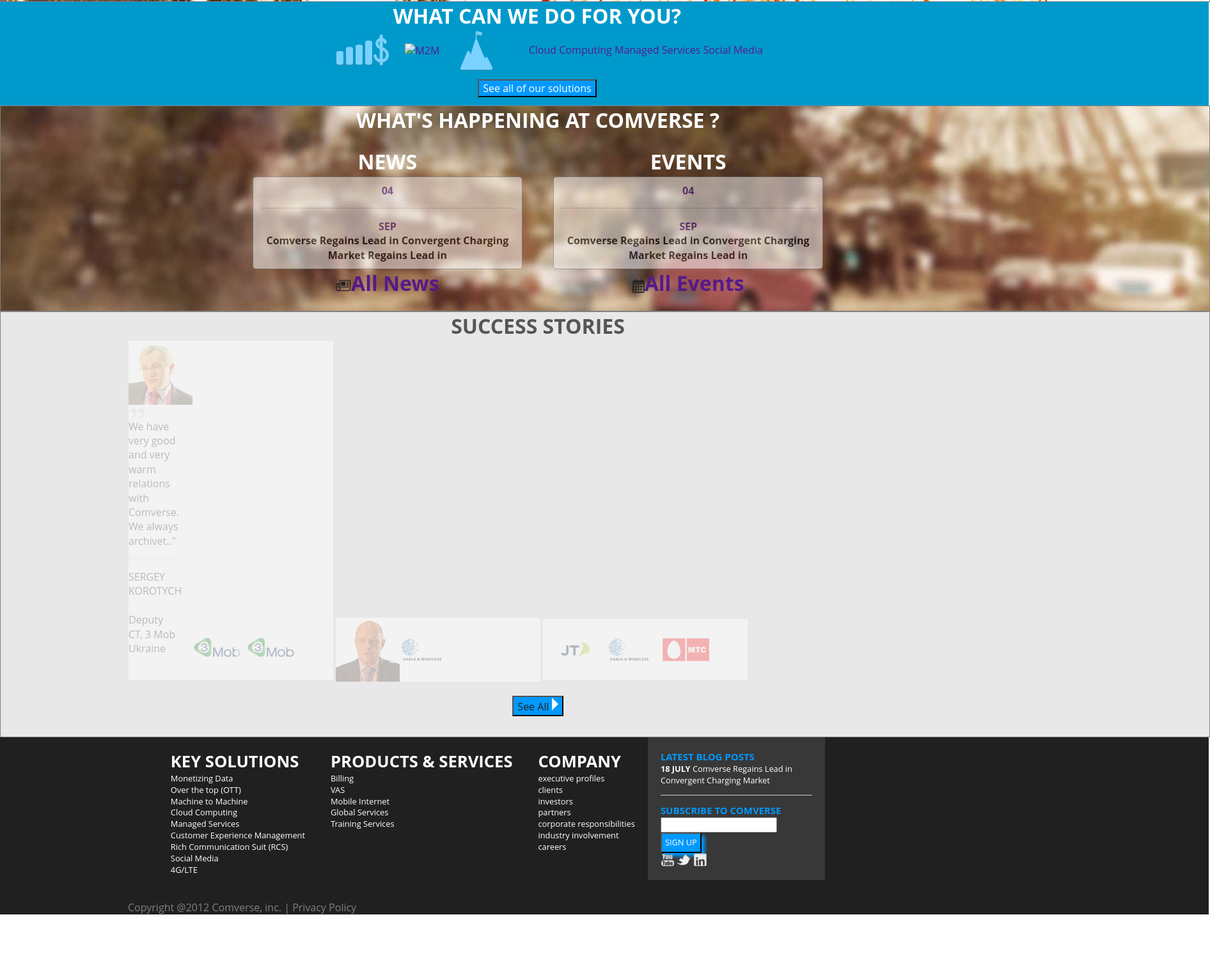
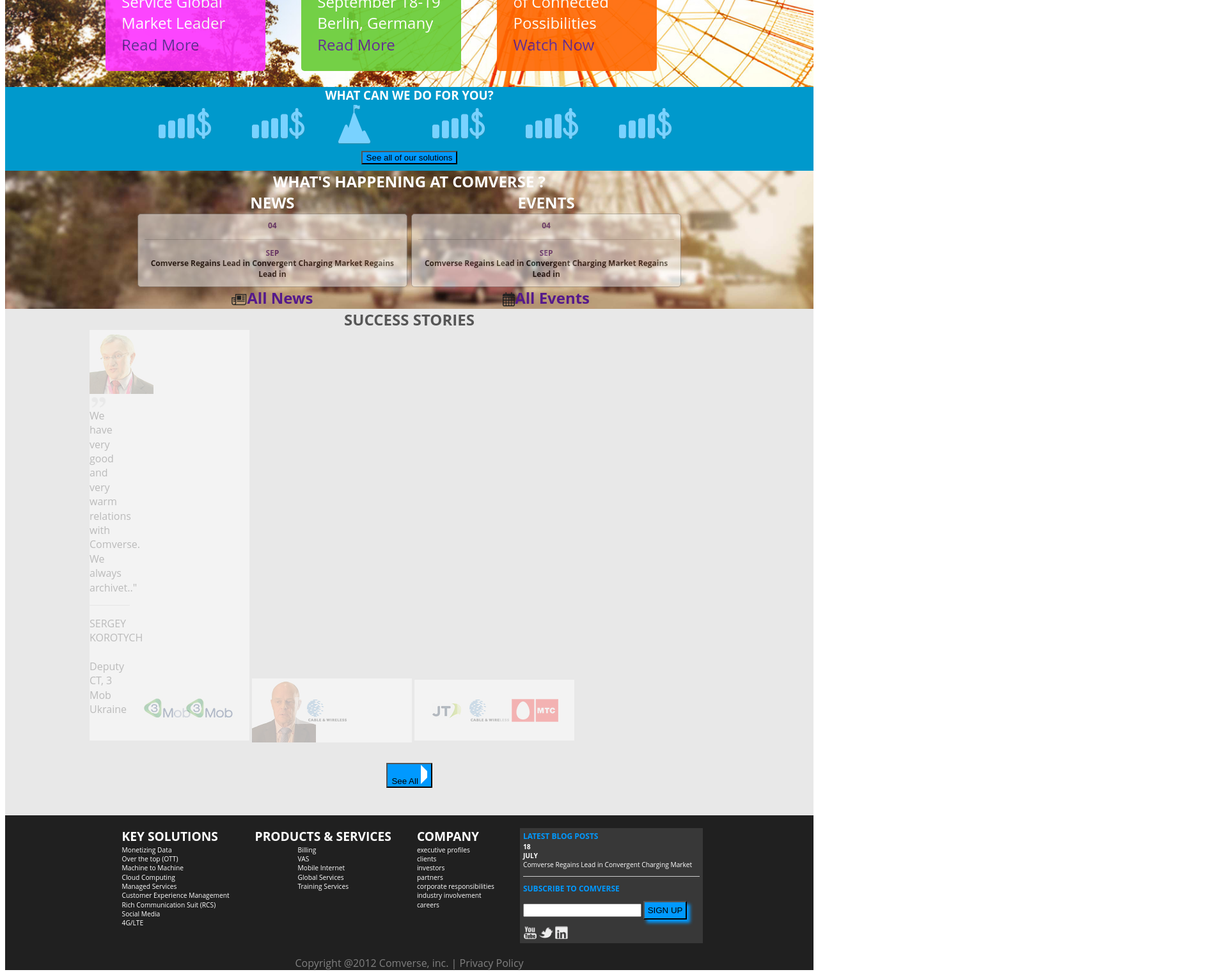
Before and after one commit to shlomip/comverse, a website: page index.html in a window 1280 px wide. Shown: the part 479-1999 px from the top of the page at 64% size, 1892 px wide, since content can reach past the window. Before the commit the page ends 1909 px from the top, so only its background shows below. Drawn offline with nearby package versions, Linux system fonts and the light colour scheme; files that its build step writes are made by us from their sources.

Commit message:
hw 4 update

```diff
--- a/Gruntfile.js
+++ b/Gruntfile.js
@@ -78,9 +78,10 @@
 		connect: {
 			server: {
 				options: {
-					port: 9001,
+					port: 8000,
 					hostname:'localhost',
-					livereload:true
+					livereload:true,
+					base:'.'
 				}
 			}
 		}
--- a/css/main.css
+++ b/css/main.css
@@ -101,27 +101,6 @@
 html {
 	font-family: 'Open Sans', sans-serif;
 	font-size:100%;
-	height:100%;
-
-}
-
-.wrapper{
-	margin: 0 auto;
-	position:absolute;
-}
-
-.links {
-	position:fixed;
-	padding-bottom:5px;
-	padding-left:200px;
-	padding-right:150px;
-	background:white;
-	width:100%;
-	height:auto;
-	z-index:2;
-	top:0px;
-	padding-bottom:5px;
-	border: 1px solid grey;
 }
 
 h1,h2,h3,h4,li,ul,a {
@@ -129,13 +108,13 @@
 	padding:0;
 }
 
-ul >li > article {
+ul > li > article {
 	width:40px;
 	height:40px;
 	opacity:0.9;
 }
 
-ul, p {
+ul,p {
 	margin:0;
 	list-style-type: none;
 }
@@ -217,7 +196,7 @@
 	height:auto;
 	font-size:1em;
 	box-shadow:5px 5px 5px grey;
-	border: 1px solid grey;
+
 	background:white;
 }
 
@@ -253,26 +232,42 @@
 	color:blue;
 }
 
+.head_class {
+	background:white;
+	position:fixed;
+	padding-bottom:5px;
+	z-index:20;
+	width:100%;
+	margin:0 auto;
+}
+
+.links {
+	display:block;
+	height:auto;
+	max-width:1000px;
+	margin:0 auto;
+}
+
 .lang{
 	text-align:right;
-	padding-right:20%;
-	padding-top:2%;
 }
 
 .top {
-	color:white;
-	position:relative;
- 	background-image: url(../src/img/slide-bg-complexity.jpg);
+	background-image: url(../src/img/slide-bg-complexity.jpg);
 	background-repeat: no-repeat;
-	margin:0;
-	padding-top:10%;
-	padding-left:30%;
-	padding-right:410px;
-    padding-left:200px;
-	width:100%;
-	border: 1px solid grey;
 	background-attachment: fixed;
     background-position: center;
+	background-size:cover;
+	position:relative;
+}
+
+.top div {
+	font-size:1.5em;
+	color:white;
+	padding-top:10%;
+	text-align:left;
+	margin:0 auto;
+	max-width:1000px;
 }
 
 .description {
@@ -310,15 +305,16 @@
 .articles_ article a{
 	display: block;
 }
+.what_can_we_do_for_you {
+	background-color:#0099CC;
+}
 
-.what_can_we_do_for_you {
+.what_can_we_do_for_you div{
 	text-align:center;
-	background-color:#0099CC;
 	color:white;
-	margin:0;
-	padding-right:410px;
-    padding-left:200px;
+	margin:0 auto;
 	width:100%;
+	max-width:1000px;
 }
 
 .what_can_we_do_for_you li{
@@ -331,17 +327,19 @@
 }
 
 .whats_happening {
+	background-image: url(../src/img/news-and-events-bg.jpg);
+	background-repeat: no-repeat;
+	background-size:cover;
+	background-position:center;
+}
+
+
+.whats_happening div {
 	color:white;
 	text-align:center;
-	background-image: url(../src/img/news-and-events-bg.jpg);
-	background-repeat: no-repeat;
-	padding-right:410px;
-    padding-left:200px;
-	width:100%;
-	margin:0;
-	border: 1px solid grey;
-    background-position: center;
-}
+	margin:0 auto;
+	max-width:1000px;
+	}
 
 
 .whats_happening a p {
@@ -378,19 +376,19 @@
 	color: white;
 }
 
-.success_stories{
+.success_stories {
 	background-color:#E8E8E8;
-	margin:0;
-	padding-bottom:10px;
-	padding-right:410px;
-    padding-left:200px;
-	width:100%;
-	border: 1px solid grey;
 }
 
-.success_stories button {
+.success_stories div{
+	margin:0 auto;
+	padding-bottom:10px;
+	max-width:1000px;
+}
+
+.success_stories div button {
 	background-color:#0099FF;
-	max-width:95px;
+	max-width:auto;
 	position:relative;
 	text-align:center;
 }
@@ -401,15 +399,13 @@
 
 .arrow_right {
 	display:inline-block;
-	width: 0;
-	height: 0;
 	border-top: 10px solid transparent;
 	border-bottom: 10px solid transparent;
 	border-left: 10px solid white;
+	border-right:auto;
 }
 
-
-.success_stories li {
+.success_stories div li {
 	padding:0;
 	margin-left:76.5px;
 	margin-right:76.5px;
@@ -424,37 +420,39 @@
 	margin:0;
 }
 
-
-.success_stories li:hover{
+.success_stories div li:hover{
 	background:orange;
 	opacity: 0.8;
 }
 
-.success_stories h1{
+.success_stories div h1{
 	text-align:center;
 	color:#565656;
 	font:4.2em;
 }
 
 .bottom_summary {
+	background-color:#202020;
+}
+
+.bottom_summary div {
 	text-align:center;
 	display:inline-block;
-	background-color:#202020;
 	color:white;
 	float:left;
-	padding-right:410px;
-    padding-left:200px;
 	width:100%;
 	font-size:80%;
+	margin:0 auto;
 }
 
-.bottom_summary ul{
+.bottom_summary div ul  {
+	text-align:left;
+	margin:0;
 	list-style-type: none;
 	display:inline-block;
 }
 
-.bottom_summary > ul > li{
-	text-align:left;
+.bottom_summary  > div > ul > li {
 	display: inline-block;
 	color: white;
 	padding: 20px;
@@ -465,16 +463,14 @@
 	color:white;
 }
 
-#blog_posts{
+#blog_posts {
+	text-align:left;
+	padding:5px;
 	background-color:#383838;
-	width:20%;
-	display:inline-block;
 }
-
 
 #blog_posts p {
 	background-color:#383838;
-
 }
 
 #blog_posts h3 {
@@ -485,15 +481,19 @@
 	background-color:#0099FF;
 	box-shadow:5px 5px 5px #0099FF;
 	padding:5px;
+	margin:10px;
+	margin-left:0;
 }
 
 footer{
 	background-color:#202020;
+}
+
+footer div{
+	width:100%;
+	text-align:center;
 	color:grey;
-	padding-right:410px;
-	padding-left:200px;
-	margin:0;
-	width:100%;
+	margin:0 auto;
 }
 
 /* ==========================================================================
--- a/index.html
+++ b/index.html
@@ -9,16 +9,11 @@
         <meta name="viewport" content="width=device-width, initial-scale=1">
 
         <link rel="apple-touch-icon" href="apple-touch-icon.png">
-		<link rel="stylesheet" href="../src/css/main.css">
-
-        <!-- Place favicon.ico in the root directory -->
-
-        <link rel="stylesheet" href="css/normalize.css">
         <link rel="stylesheet" href="css/main.css">
         <script src="js/vendor/modernizr-2.8.3.min.js"></script>
 	</head>
 	<body>
-		<header>
+		<header class="head_class">
 			<div class="links">
 				<div class="lang">
 					<a href = "">Investor Relations </a>| <a href = "">Contact Us </a>| <a href = "">Customer login</a>
@@ -124,17 +119,15 @@
 				</div>
 			</div>
 		</header>
-		<div class="wrapper">
 		<section class="top">
+			<div>
 				<section>
-					<div class="test">
 					<h1><strong>FREE </strong>Your Markets From
 					<h1>IT <strong>Complexity</strong></h1>
 					Comverse Policy Studio<br>
 					<Strong>1st </strong>Ever Marketign Oriented Policy Tool
 					<br>
 					<button id="learn">LEARN MORE </button>
-					</div>
 				</section>
 				<section class = "articles_">
 					<article style="background-color:#FF33FF">
@@ -150,8 +143,10 @@
 						<a href="">Watch Now</a>
 					</article>
 				  </section>
+			</div>
 			</section>
 			<section class="what_can_we_do_for_you">
+				<div>
 					<section>
 						<h1>WHAT CAN WE DO FOR YOU?</h1>
 						<ul>
@@ -159,25 +154,27 @@
 								<a href = "" ><img src="src/img/solution_icon_smart-money_hover.png" alt="Data Monetization"></a>
 							</li>
 							<li>
-							<a href = "" ><img src="src/img/.png" alt="M2M"></a>
+								<a href = "" ><img src="src/img/solution_icon_smart-money_hover.png" alt="Data Monetization"></a>
 							</li>
 							<li>
 								<a href = "" ><img src="src/img/solution_icon_optimize-efficnt_hover.png" alt="OTT"></a>
 							</li>
 							<li>
-						  <a href = "">Cloud Computing</a>
+								<a href = "" ><img src="src/img/solution_icon_smart-money_hover.png" alt="Data Monetization"></a>
 							</li>
 							<li>
-						<a href = "">Managed Services</a>
+								<a href = "" ><img src="src/img/solution_icon_smart-money_hover.png" alt="Data Monetization"></a>
 							</li>
 							<li>
-						  <a href = "">Social Media</a>
+								<a href = "" ><img src="src/img/solution_icon_smart-money_hover.png" alt="Data Monetization"></a>
 							</li>
 						</ul>
 						<button>See all of our solutions</button>
 					</section>
+				</div>
 			</section>
 			<section class="whats_happening">
+			<div>
 				<h1>WHAT'S HAPPENING AT COMVERSE ?<h1>
 				<ul>
 					<div class="events_news">
@@ -197,8 +194,10 @@
 						<p><img src="src/img/eventListIconEvents_hover.png"><a href="">All Events</a></p>
 					</div>
 				</ul>
+				</div>
 			</section>
 			<section class="success_stories">
+			<div>
 				<h1>SUCCESS STORIES</h1>
 				<div class="container">
 					<ul>
@@ -246,9 +245,10 @@
 				<br>
 				<div id="btnBlue"><button>See All <div class="arrow_right"></div></button></div>
 				<br>
+				</div>
 			</section>
-
-			<section class="bottom_summary" >
+			<section class="bottom_summary">
+				<div>
 					<ul>
 						<li>
 							<h1>KEY SOLUTIONS</h1>
@@ -284,7 +284,6 @@
 								<ul>
 							</div>
 						</li>
-
 						<li>
 							<h1>PRODUCTS & SERVICES</h1>
 							<div class="bottom_list">
@@ -307,7 +306,6 @@
 								<ul>
 							</div>
 						</li>
-
 						<li>
 							<h1>COMPANY</h1>
 							<div class="bottom_list">
@@ -333,27 +331,31 @@
 									<li>
 										<a href = "">careers</a>
 									</li>
+								</ul>
 							</div>
 						</li>
-				 <li id="blog_posts">
+						<li>
+							<div class="bottom_list" id="blog_posts">
 								<h3><strong>LATEST BLOG POSTS</strong></h3>
-
-					<p><strong>18 JULY</strong> Comverse Regains Lead in Convergent Charging Market <hr></p>
+								<p><strong>18 <br>JULY</strong></p><p> Comverse Regains Lead in Convergent Charging Market <hr></p>
 								<h3><strong>SUBSCRIBE TO COMVERSE</strong></h3>
-
 								<form>
 									<input id="sign_up" type="sign_up">
-						<button>SIGN UP</button><br>
+									<button>SIGN UP</button>
 								</form>
 								</p>
 								<a href=""><img src="src/img/socialMenuIcon-youtube.png" alt="youtube"></a>
 								<a href=""><img src="src/img/socialMenuIcon-twitter.png" alt="twitter"></a>
 								<a href=""><img src="src/img/socialMenuIcon-linkdin.png" alt="linkedin"></a>
+							</div>
 						</li>
 					<ul>
+				</div>
 			</section>
 			<footer>
+			<div>
 				<p>Copyright @2012 Comverse, inc. | <a href="" style="color:grey;">Privacy Policy</a> </p>
+			</div>
 			</footer>
 
 			<!--[if lt IE 8]>
@@ -376,6 +378,5 @@
 				r.parentNode.insertBefore(e,r)}(window,document,'script','ga'));
 				ga('create','UA-XXXXX-X','auto');ga('send','pageview');
 			</script>
-		</div>
     </body>
 </html>
```
Lines whose indentation alone changed are shown as unchanged.
